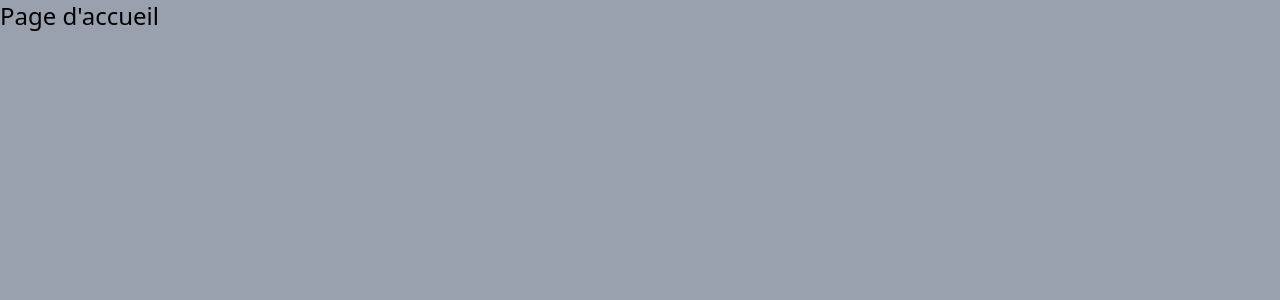
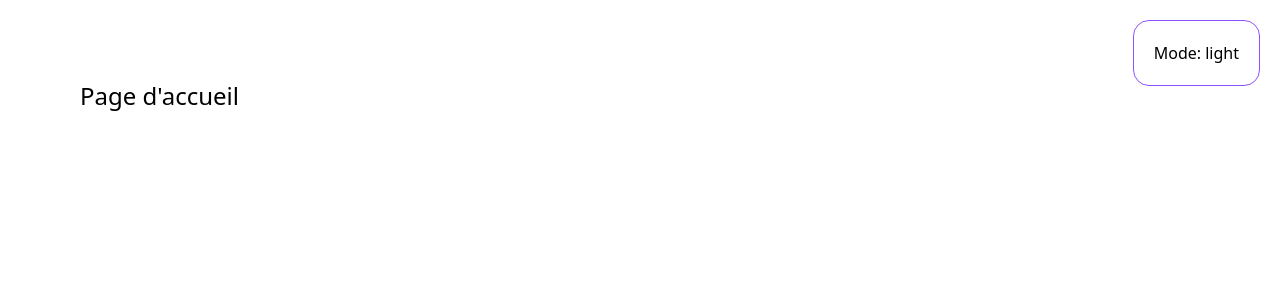
Before and after one commit to yves40/NEXTJS, a Next.js app in the folder 2.composants-et-data/: page / in a window 1280 px wide. Shown: the top 300 px of the page. Built offline with nearby package versions, Linux system fonts and the light colour scheme.

Commit message:
Lesson : state manager : Part 2

```diff
--- a/2.composants-et-data/src/app/layout.jsx
+++ b/2.composants-et-data/src/app/layout.jsx
@@ -1,9 +1,14 @@
 import "./globals.css";
+import SwitchThemeBtn from "@/components/SwitchThemeBtn";
+import { DarkModeProvider } from "@/context/DarkModeContext";
 
 export default function RootLayout({ children }) {
   return (
     <html lang="fr">
-      <body className=" bg-gray-400">
+      <body className=" p-20 dark:bg-slate-900 dark:text-slate-100">
+        <DarkModeProvider>
+          <SwitchThemeBtn></SwitchThemeBtn>
+        </DarkModeProvider>
         {children}
       </body>
     </html>
--- /dev/null
+++ b/2.composants-et-data/src/components/SwitchThemeBtn.jsx
@@ -0,0 +1,18 @@
+"use client"
+
+import { useContext } from "react"
+import { DarkModeContext } from "@/context/DarkModeContext"
+
+function SwitchThemeBtn() {
+
+  const {theme, toggleTheme} = useContext(DarkModeContext)
+
+  return (
+    <button className='top-5 fixed right-5 p-5 border rounded-2xl border-violet-500'
+      onClick={toggleTheme}>
+      Mode: {theme}
+    </button>
+  )
+}
+
+export default SwitchThemeBtn
```
